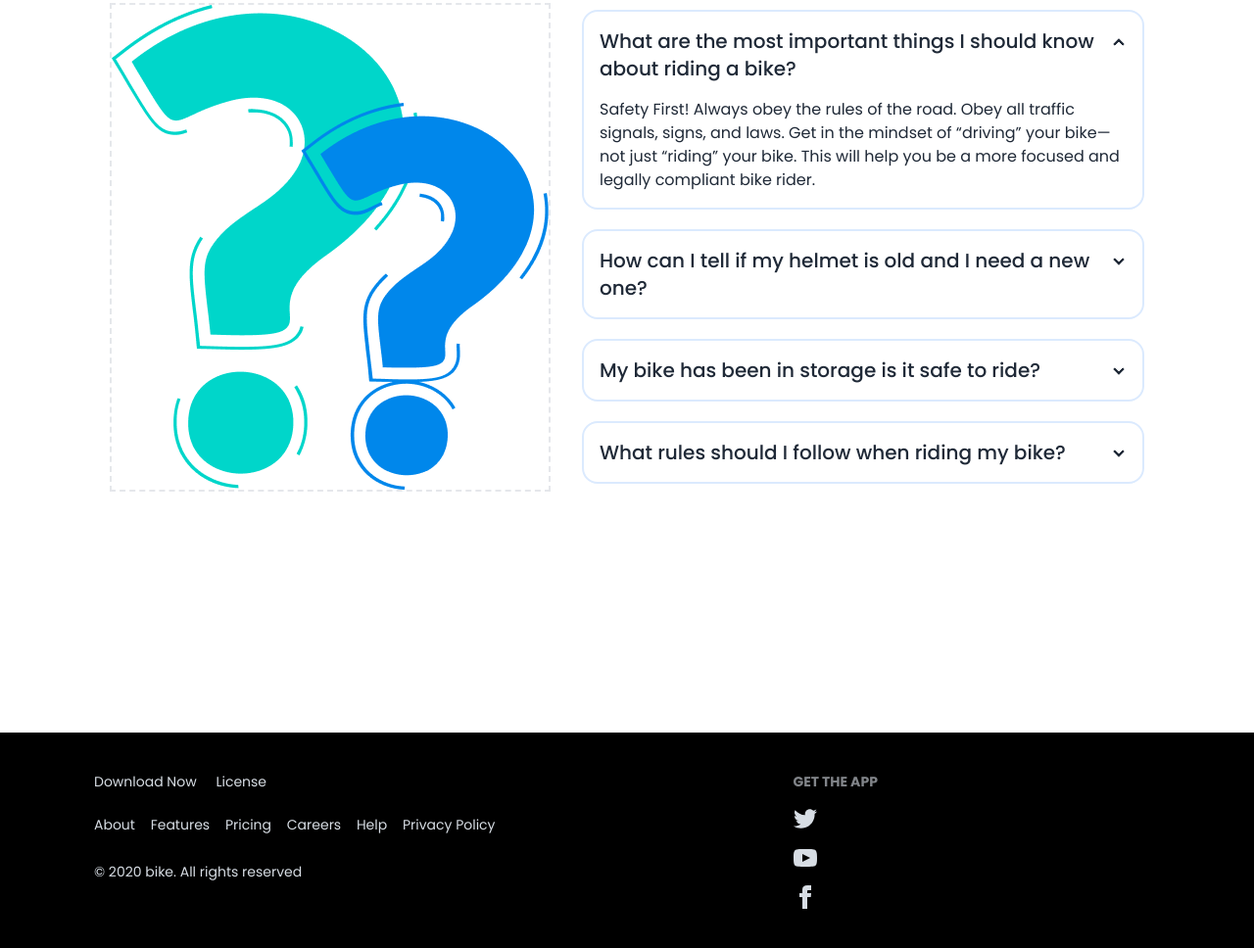
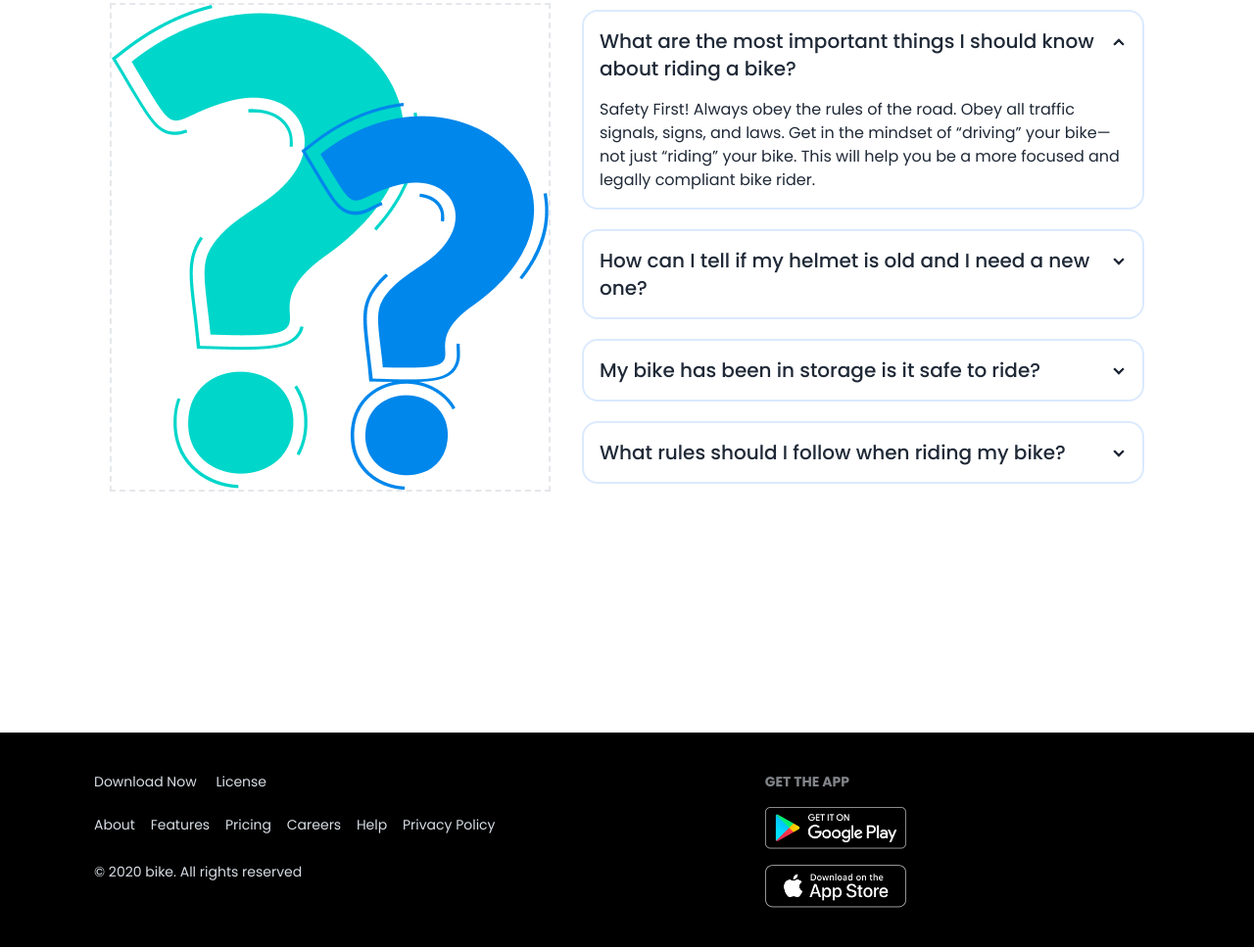
Before and after one commit to shuvojit07/bike-zone, a plain HTML site: page index.html in a window 1280 px wide. Shown: the part 2719-3687 px from the top of the page at 98% size. Drawn offline with nearby package versions, Linux system fonts and the light colour scheme.

Commit message:
all done

```diff
--- a/index.html
+++ b/index.html
@@ -335,38 +335,13 @@
           <h6 class="footer-title">Get the App</h6>
           <div class="grid grid-cols-1 gap-4">
             <a>
-              <svg
-                xmlns="http://www.w3.org/2000/svg"
-                width="24"
-                height="24"
-                viewBox="0 0 24 24"
-                class="fill-current">
-                <path
-                  d="M24 4.557c-.883.392-1.832.656-2.828.775 1.017-.609 1.798-1.574 2.165-2.724-.951.564-2.005.974-3.127 1.195-.897-.957-2.178-1.555-3.594-1.555-3.179 0-5.515 2.966-4.797 6.045-4.091-.205-7.719-2.165-10.148-5.144-1.29 2.213-.669 5.108 1.523 6.574-.806-.026-1.566-.247-2.229-.616-.054 2.281 1.581 4.415 3.949 4.89-.693.188-1.452.232-2.224.084.626 1.956 2.444 3.379 4.6 3.419-2.07 1.623-4.678 2.348-7.29 2.04 2.179 1.397 4.768 2.212 7.548 2.212 9.142 0 14.307-7.721 13.995-14.646.962-.695 1.797-1.562 2.457-2.549z"></path>
-              </svg>
+              <img class="w-36" src="./images/others/android.png" alt="">
             </a>
             <a>
-              <svg
-                xmlns="http://www.w3.org/2000/svg"
-                width="24"
-                height="24"
-                viewBox="0 0 24 24"
-                class="fill-current">
-                <path
-                  d="M19.615 3.184c-3.604-.246-11.631-.245-15.23 0-3.897.266-4.356 2.62-4.385 8.816.029 6.185.484 8.549 4.385 8.816 3.6.245 11.626.246 15.23 0 3.897-.266 4.356-2.62 4.385-8.816-.029-6.185-.484-8.549-4.385-8.816zm-10.615 12.816v-8l8 3.993-8 4.007z"></path>
-              </svg>
+              <img class="w-36" src="./images/others/ios.png" alt="">
+
             </a>
-            <a>
-              <svg
-                xmlns="http://www.w3.org/2000/svg"
-                width="24"
-                height="24"
-                viewBox="0 0 24 24"
-                class="fill-current">
-                <path
-                  d="M9 8h-3v4h3v12h5v-12h3.642l.358-4h-4v-1.667c0-.955.192-1.333 1.115-1.333h2.885v-5h-3.808c-3.596 0-5.192 1.583-5.192 4.615v3.385z"></path>
-              </svg>
-            </a>
+
           </div>
         </nav>
       </footer>
```
